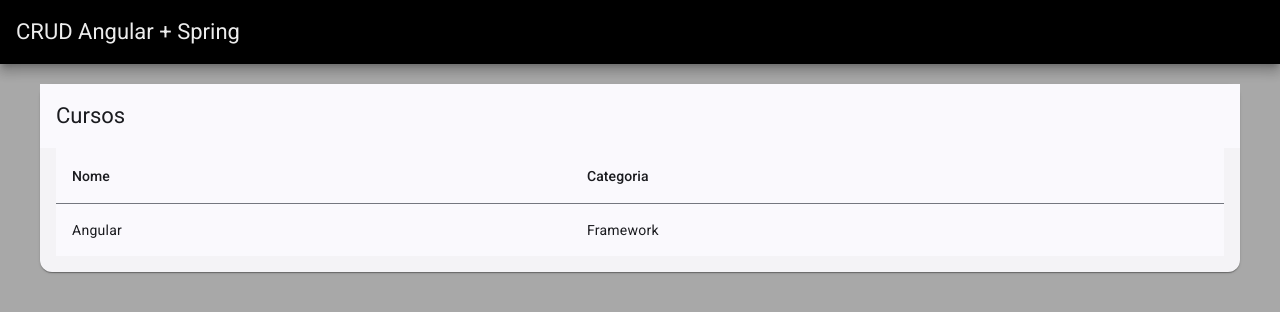
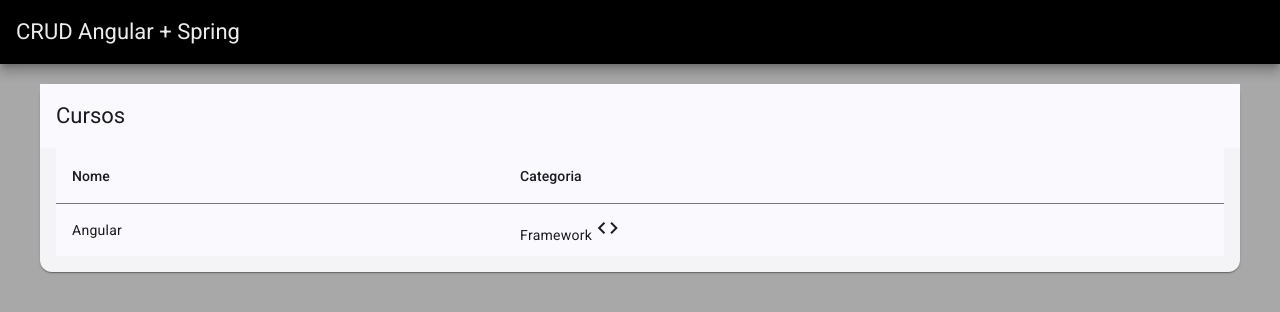
Before and after one commit to lugonpedro/angular-study, an Angular app: page / in a window 1280 px wide. Shown: the top 312 px of the page. Built offline with nearby package versions, Linux system fonts and the light colour scheme.

Commit message:
feat(course): add category pipe to handle icons

```diff
--- /dev/null
+++ b/src/app/@shared/pipes/category.pipe.ts
@@ -0,0 +1,18 @@
+import { Pipe, PipeTransform } from "@angular/core";
+
+@Pipe({
+  name: "category",
+  standalone: true,
+})
+export class CategoryPipe implements PipeTransform {
+  transform(value: string): string {
+    switch (value) {
+      case "front-end":
+        return "code";
+      case "back-end":
+        return "computer";
+    }
+
+    return "code";
+  }
+}
--- a/src/app/@shared/shared.module.ts
+++ b/src/app/@shared/shared.module.ts
@@ -2,10 +2,11 @@ import { CommonModule } from "@angular/common";
 import { NgModule } from "@angular/core";
 import { MatDialogModule } from "@angular/material/dialog";
 import { ErrorDialogComponent } from "./components/error-dialog/error-dialog.component";
+import { CategoryPipe } from "./pipes/category.pipe";
 
 @NgModule({
   declarations: [],
-  imports: [CommonModule, MatDialogModule, ErrorDialogComponent],
-  exports: [ErrorDialogComponent],
+  imports: [CommonModule, MatDialogModule, ErrorDialogComponent, CategoryPipe],
+  exports: [ErrorDialogComponent, CategoryPipe],
 })
 export class SharedModule {}
--- a/src/app/courses/component/courses.component.html
+++ b/src/app/courses/component/courses.component.html
@@ -11,7 +11,14 @@
 
         <ng-container matColumnDef="category">
           <th mat-header-cell *matHeaderCellDef>Categoria</th>
-          <td mat-cell *matCellDef="let element">{{ element.category }}</td>
+          <td mat-cell *matCellDef="let element">
+            {{ element.category }}
+            <mat-icon
+              aria-hidden="false"
+              aria-label="course category"
+              [fontIcon]="element.category | category"
+            ></mat-icon>
+          </td>
         </ng-container>
 
         <tr mat-header-row *matHeaderRowDef="displayedColumns"></tr>
```
Also changed, not shown: src/app/courses/component/courses.component.ts (+8 -1 lines), 1 other file (tests, documents, lock files or other folders).
